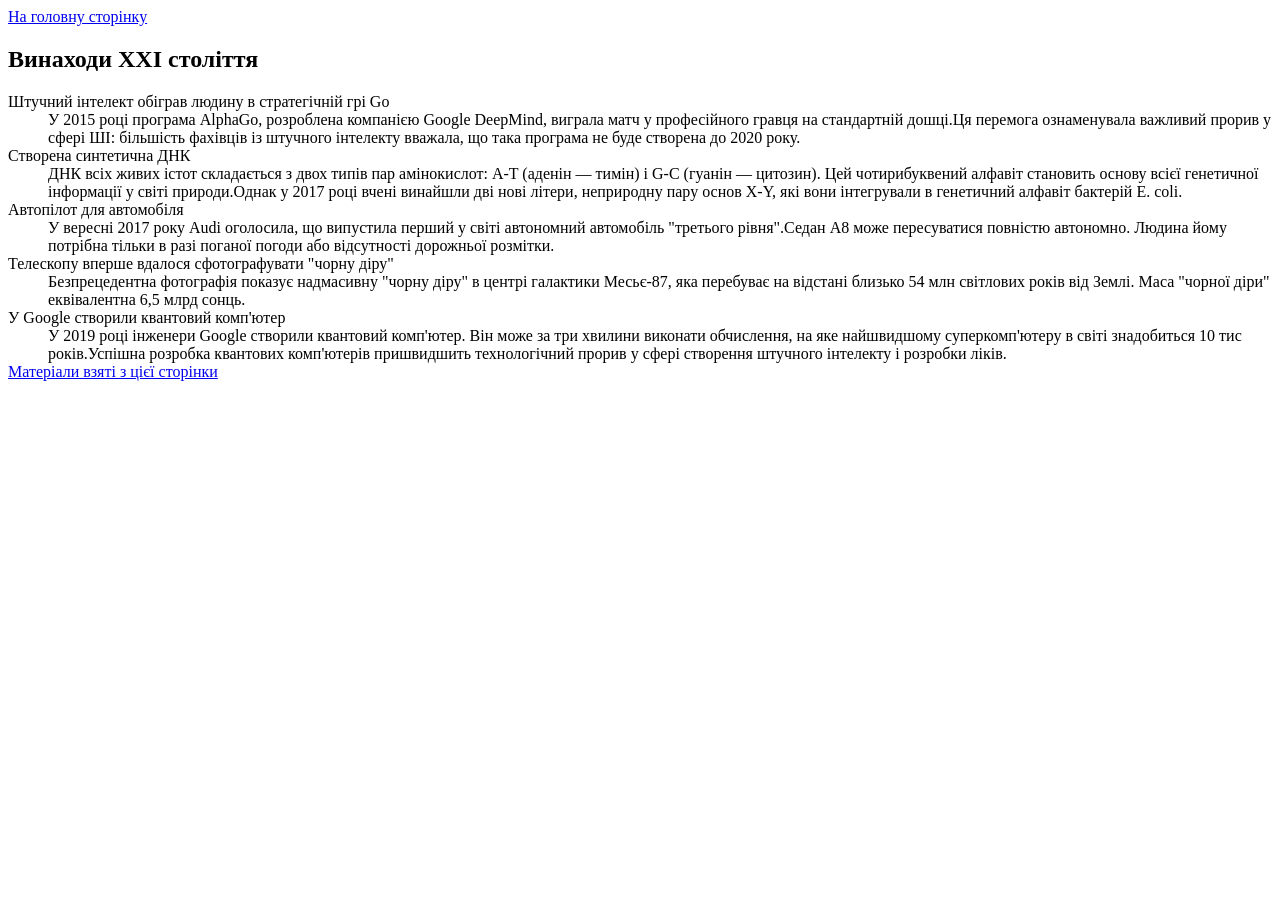
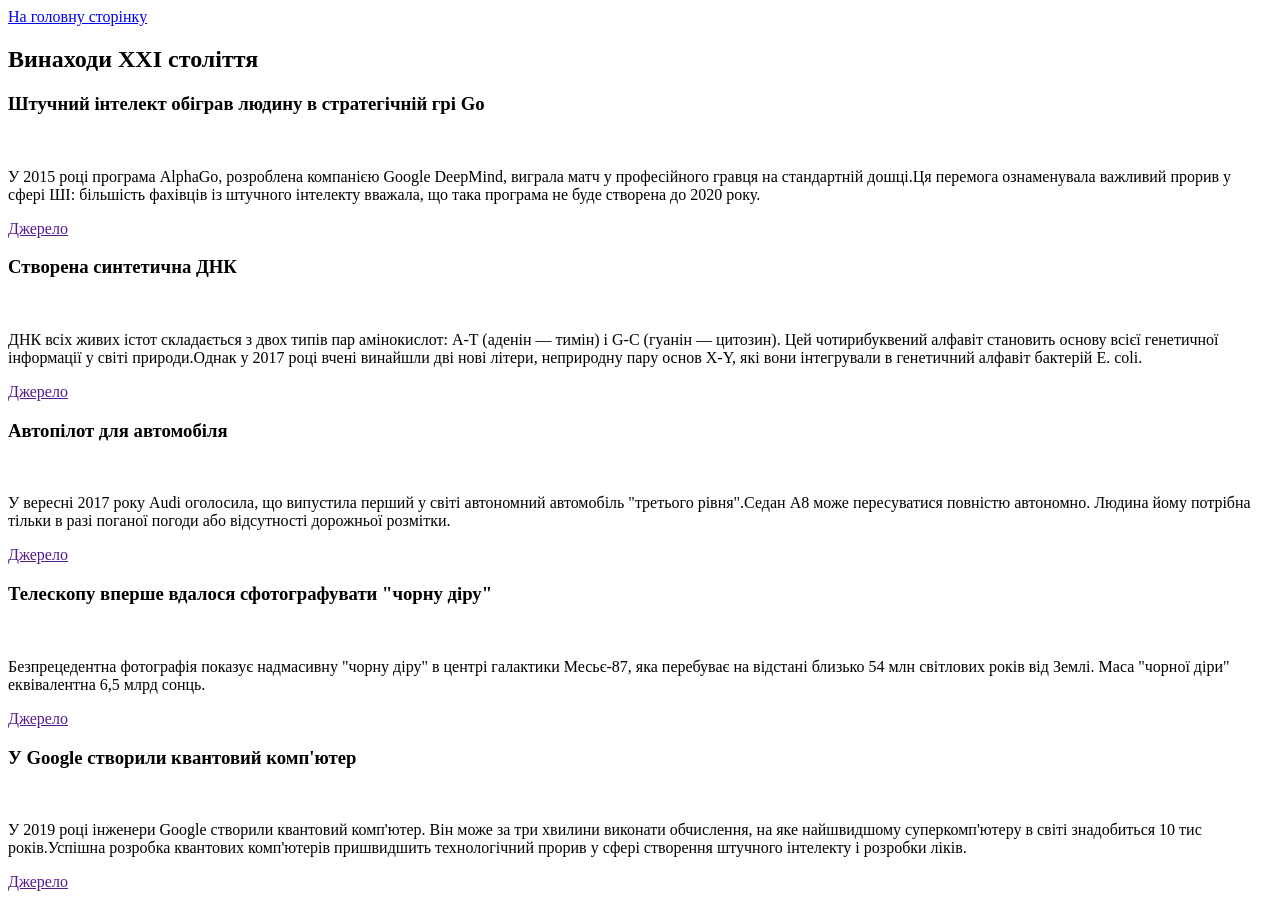
Before and after one commit to rar2021/rar2021.github.io, a plain HTML site: page урок 13-14(відкриття).html in a window 1280 px wide. Before the commit the page ends 800 px from the top, so only its background shows below. Drawn offline with Linux system fonts and the light colour scheme.

Commit message:
Add files via upload

```diff
--- a/урок 13-14(відкриття).html
+++ b/урок 13-14(відкриття).html
@@ -9,17 +9,47 @@
 <body>
 	<a href="file:///D:/%D0%9B-11%D0%92/%D0%91%D1%83%D0%BB%D0%B0%D0%B2%D1%96%D0%BD%D0%B0/%D0%92%D0%B5%D0%BF%20%D0%BF%D1%80%D0%BE%D0%B3%D1%80%D0%B0%D0%BC%D1%83%D0%B2%D0%B0%D0%BD%D0%BD%D1%8F/index.html">На головну сторінку</a>
 	<h2>Винаходи XXI століття</h2>
-	<dt>Штучний інтелект обіграв людину в стратегічній грі Go</dt>
-	<dd>У 2015 році програма AlphaGo, розроблена компанією Google DeepMind, виграла матч у професійного гравця на стандартній дошці.Ця перемога ознаменувала важливий прорив у сфері ШІ: більшість фахівців із штучного інтелекту вважала, що така програма не буде створена до 2020 року.</dd>
-	<dt>Створена синтетична ДНК</dt>
-	<dd>ДНК всіх живих істот складається з двох типів пар амінокислот: A-T (аденін — тимін) і G-C (гуанін — цитозин). Цей чотирибуквений алфавіт становить основу всієї генетичної інформації у світі природи.Однак у 2017 році вчені винайшли дві нові літери, неприродну пару основ X-Y, які вони інтегрували в генетичний алфавіт бактерій E. coli.</dd>
-	<dt>Автопілот для автомобіля</dt>
-	<dd>У вересні 2017 року Audi оголосила, що випустила перший у світі автономний автомобіль "третього рівня".Седан A8 може пересуватися повністю автономно. Людина йому потрібна тільки в разі поганої погоди або відсутності дорожньої розмітки.</dd>
-	<dt>Телескопу вперше вдалося сфотографувати "чорну діру"</dt>
-	<dd>Безпрецедентна фотографія показує надмасивну "чорну діру" в центрі галактики Месьє-87, яка перебуває на відстані близько 54 млн світлових років від Землі. Маса "чорної діри" еквівалентна 6,5 млрд сонць.</dd>
-	<dt>У Google створили квантовий комп'ютер</dt>
-	<dd>У 2019 році інженери Google створили квантовий комп'ютер. Він може за три хвилини виконати обчислення, на яке найшвидшому суперкомп'ютеру в світі знадобиться 10 тис років.Успішна розробка квантових комп'ютерів пришвидшить технологічний прорив у сфері створення штучного інтелекту і розробки ліків.</dd>
+	<div class='wrap'>
+		<div class='card'>
+			<h3>Штучний інтелект обіграв людину в стратегічній грі Go</h3>
+			<img src='' alt="">
+			<p>У 2015 році програма AlphaGo, розроблена компанією Google DeepMind, виграла матч у професійного гравця на стандартній дошці.Ця перемога ознаменувала важливий прорив у сфері ШІ: більшість фахівців із штучного інтелекту вважала, що така програма не буде створена до 2020 року.</p>
+			<a class='but' href="">Джерело</a>
 
-	<a href="https://www.epravda.com.ua/publications/2019/12/27/655349/">Матеріали взяті з цієї сторінки</a>
+
+<div class='wrap'>
+		<div class='card'>
+	<h3>Створена синтетична ДНК</h3>
+	<img src='' alt="">
+	<p>ДНК всіх живих істот складається з двох типів пар амінокислот: A-T (аденін — тимін) і G-C (гуанін — цитозин). Цей чотирибуквений алфавіт становить основу всієї генетичної інформації у світі природи.Однак у 2017 році вчені винайшли дві нові літери, неприродну пару основ X-Y, які вони інтегрували в генетичний алфавіт бактерій E. coli.</p>
+	<a class='but' href="">Джерело</a>
+
+
+
+<div class='wrap'>
+		<div class='card'>
+	<h3>Автопілот для автомобіля</h3>
+	<img src='' alt="">
+	<p>У вересні 2017 року Audi оголосила, що випустила перший у світі автономний автомобіль "третього рівня".Седан A8 може пересуватися повністю автономно. Людина йому потрібна тільки в разі поганої погоди або відсутності дорожньої розмітки.</p>
+	<a class='but' href="">Джерело</a>
+
+
+<div class='wrap'>
+		<div class='card'>
+	<h3>Телескопу вперше вдалося сфотографувати "чорну діру"</h3>
+	<img src='' alt="">
+	<p>Безпрецедентна фотографія показує надмасивну "чорну діру" в центрі галактики Месьє-87, яка перебуває на відстані близько 54 млн світлових років від Землі. Маса "чорної діри" еквівалентна 6,5 млрд сонць.</p>
+	<a class='but' href="">Джерело</a>
+
+
+<div class='wrap'>
+		<div class='card'>
+	<h3>У Google створили квантовий комп'ютер</h3>
+	<img src='' alt="">
+	<p>У 2019 році інженери Google створили квантовий комп'ютер. Він може за три хвилини виконати обчислення, на яке найшвидшому суперкомп'ютеру в світі знадобиться 10 тис років.Успішна розробка квантових комп'ютерів пришвидшить технологічний прорив у сфері створення штучного інтелекту і розробки ліків.</p>
+	<a class='but' href="">Джерело</a>
+
+
+
 </body>
 </html>
```
